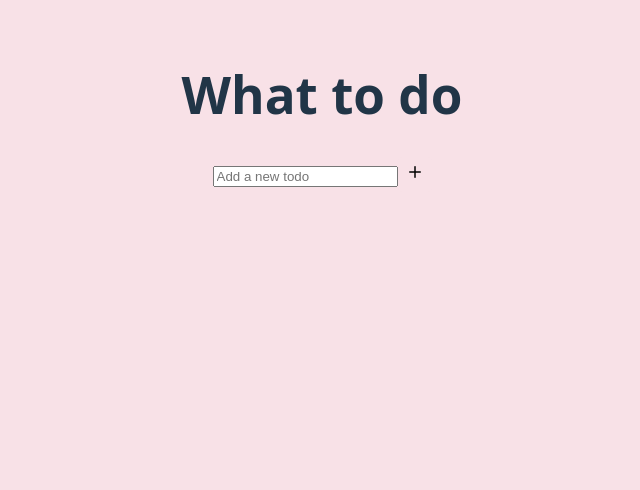
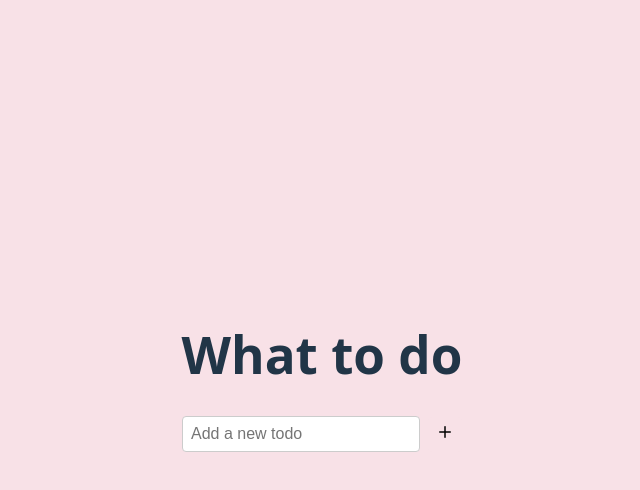
Before and after one commit to FannyPetersen/todo, a React (Vite) app: page / in a window 1280 px wide. Shown: the top 490 px of the page, without its empty margins (318-958 px from the left). Built offline with nearby package versions, Linux system fonts and the light colour scheme.

Commit message:
Center app

```diff
--- a/src/App.css
+++ b/src/App.css
@@ -37,9 +37,12 @@
 .app-container {
   background: #f8e1e7;
   min-height: 100vh;
-  padding: 32px 0;
   width: 100vw;
   box-sizing: border-box;
+  display: flex;
+  flex-direction: column;
+  align-items: center;
+  justify-content: center;
 }
 
 ul {
--- a/src/App.tsx
+++ b/src/App.tsx
@@ -48,6 +48,7 @@ function App() {
   return (
     <div className="app-container">
       <h1>What to do</h1>
+      <div style={{ display: 'flex', alignItems: 'center', gap: '8px', marginBottom: '24px' }}>
         <input
           type="text"
           value={input}
@@ -58,10 +59,12 @@ function App() {
               handleAddTodo();
             }
           }}
+          style={{ fontSize: '1rem', padding: '8px', borderRadius: '4px', border: '1px solid #ccc', minWidth: '220px' }}
         />
         <button onClick={handleAddTodo} aria-label="Add todo">
           <svg xmlns="http://www.w3.org/2000/svg" width="18" height="18" viewBox="0 0 24 24" fill="none" stroke="currentColor" strokeWidth="2" strokeLinecap="round" strokeLinejoin="round"><line x1="12" y1="5" x2="12" y2="19"/><line x1="5" y1="12" x2="19" y2="12"/></svg>
         </button>
+      </div>
       <ul>
         {todos.map((todo, idx) => (
           <li key={idx}>
```
Lines whose indentation alone changed are shown as unchanged.
